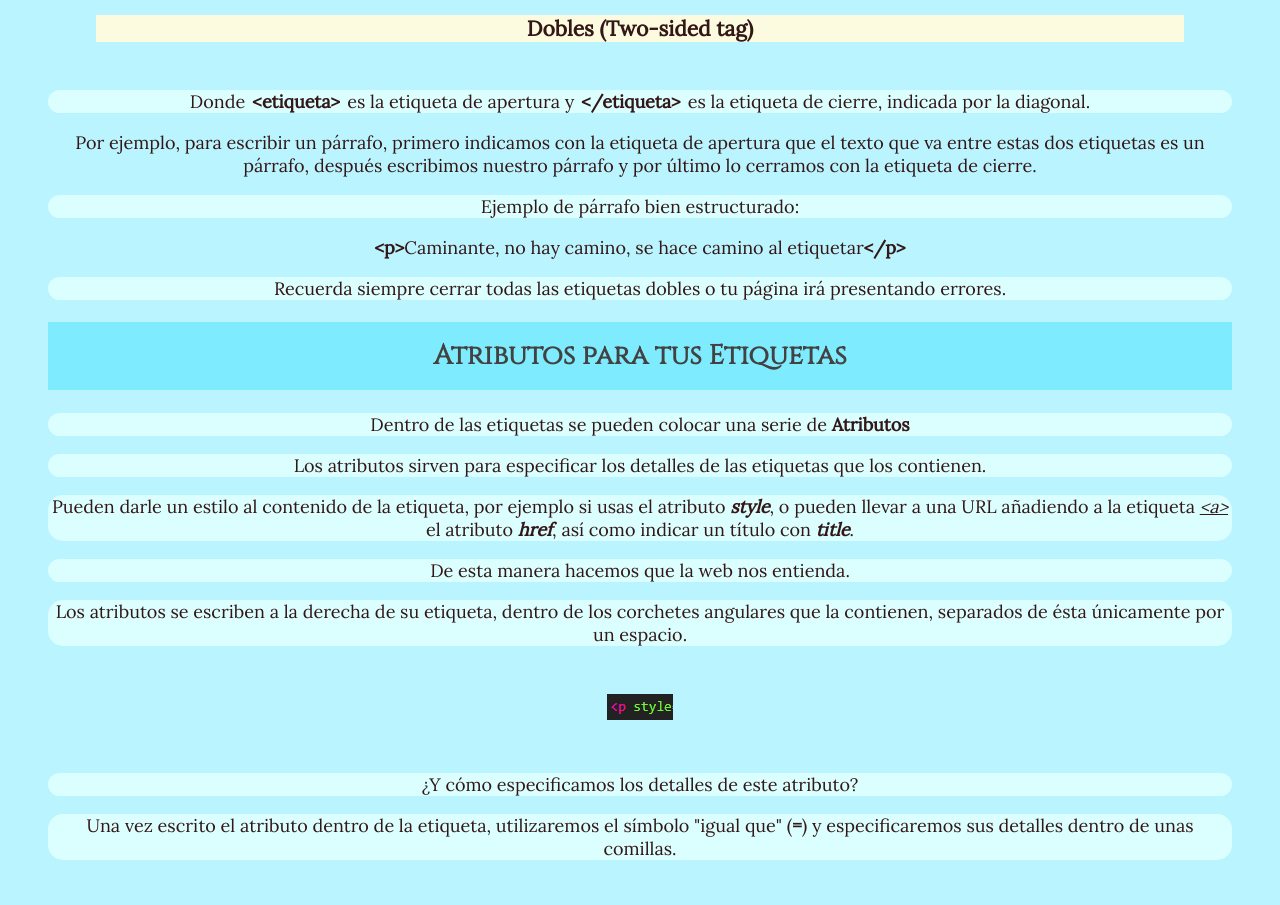
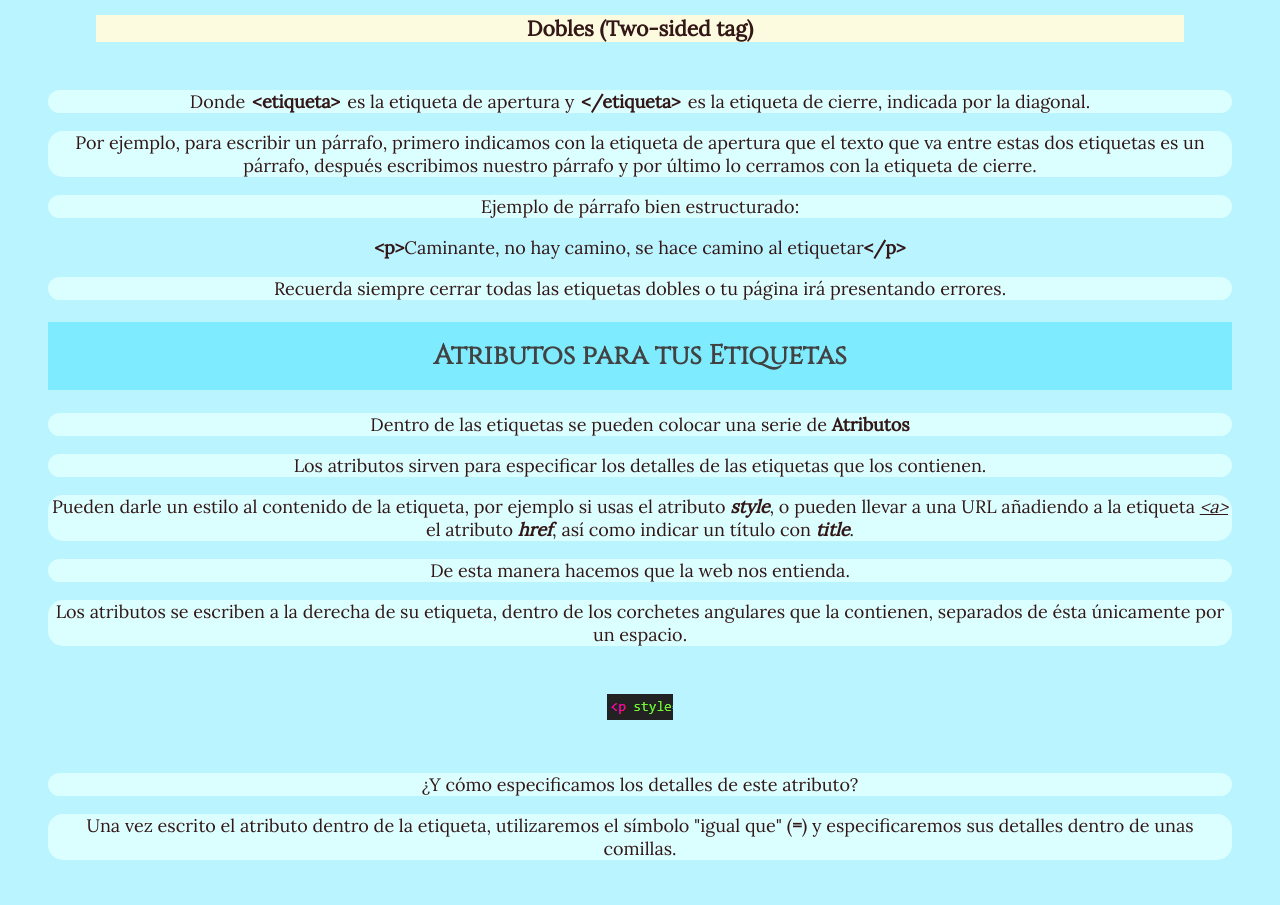
Before and after one commit to sapoflamenco/practicas_web, a plain HTML site: page 08_elementos/index.html in a window 1280 px wide. Shown: the part 1300-2205 px from the top of the page. Drawn offline with Linux system fonts and the light colour scheme.

Commit message:
detalle introduccion

```diff
--- a/08_elementos/index.html
+++ b/08_elementos/index.html
@@ -70,7 +70,7 @@
                 <h3>Dobles (Two-sided tag)</h3>
                 <p class="p2">Donde <strong> &lt;etiqueta&gt; </strong> es la etiqueta de apertura y <strong>
                         &lt;/etiqueta&gt; </strong> es la etiqueta de cierre, indicada por la diagonal.</p>
-                <p>Por
+                <p class="p2">Por
                     ejemplo, para escribir un párrafo, primero indicamos con la
                     etiqueta de apertura que el
                     texto que va entre estas dos etiquetas es un párrafo, después escribimos nuestro párrafo y
```
